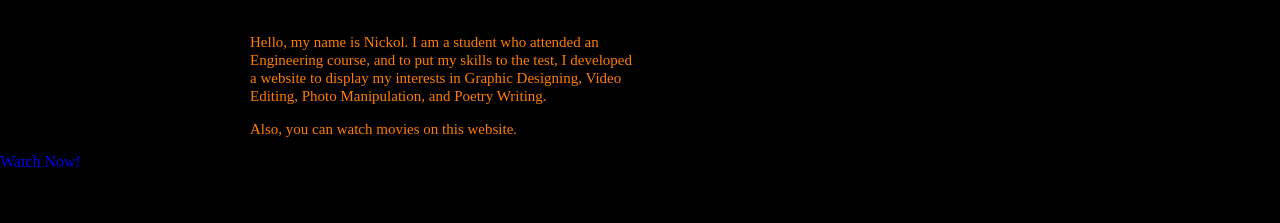
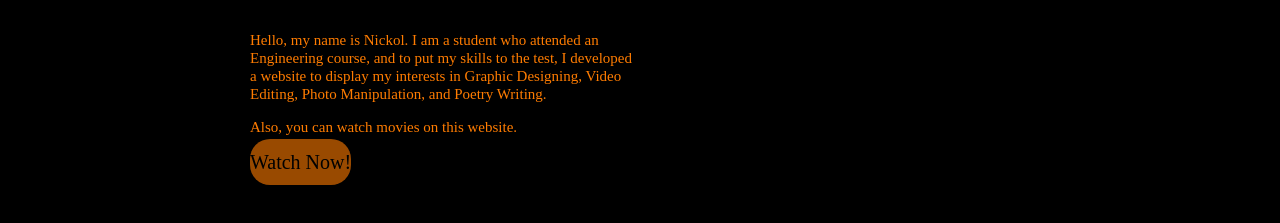
Before and after one commit to KurTech02/HomeMovie, a plain HTML site: page index.htm in a window 1280 px wide. Shown: the part 391-614 px from the top of the page. Drawn offline with Linux system fonts and the light colour scheme.

Commit message:
Update style.css

```diff
--- a/css1/css/style.css
+++ b/css1/css/style.css
@@ -146,6 +146,24 @@ p{
     font-size: 15px;
     line-height: 18px;
     margin-left: 250px;
+}
+a.button {
+    width: 200px;
+    color: #000;
+    font-size: 20px;
+    padding: 12px 0;
+    background: #FF7C00;
+    border: 0x;
+    border-radius: 20px;
+    outline: none;
+    margin-top: 30px;
+    margin-left: 250px;
+    cursor: pointer;
+    opacity: 0.6;
+    transition: 0.3s;
+}
+a.button:hover {
+    opacity: 1;
 }
 .card{
     width: 200px;
```
